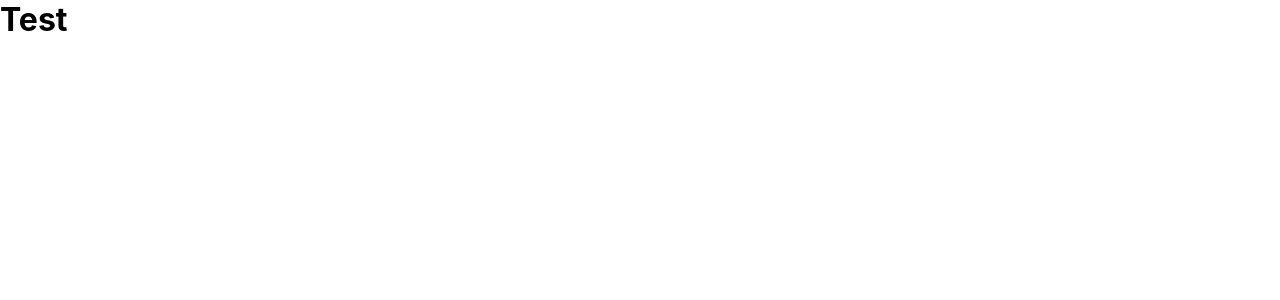
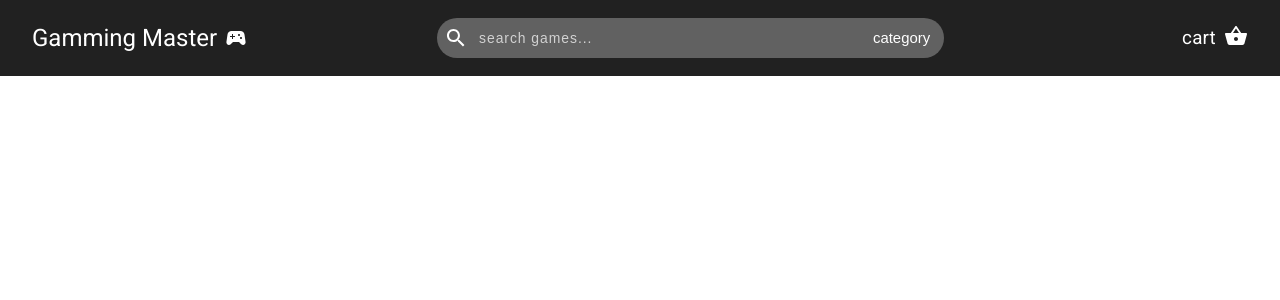
Before and after one commit to ehsanMahmoodi/gamming-shop, a React (Create React App) app: page / in a window 1280 px wide. Shown: the top 300 px of the page. Built offline with nearby package versions, Linux system fonts and the light colour scheme.

Commit message:
create Header

```diff
--- a/package.json
+++ b/package.json
@@ -3,11 +3,17 @@
   "version": "0.1.0",
   "private": true,
   "dependencies": {
+    "@emotion/react": "^11.8.2",
+    "@emotion/styled": "^11.8.1",
+    "@mui/icons-material": "^5.5.1",
+    "@mui/material": "^5.5.1",
+    "@mui/styles": "^5.5.1",
     "@testing-library/jest-dom": "^5.16.2",
     "@testing-library/react": "^12.1.4",
     "@testing-library/user-event": "^13.5.0",
     "react": "^17.0.2",
     "react-dom": "^17.0.2",
+    "react-router-dom": "^6.2.2",
     "react-scripts": "5.0.0",
     "web-vitals": "^2.1.4"
   },
--- a/public/index.html
+++ b/public/index.html
@@ -9,6 +9,14 @@
       content="Web site created using create-react-app"
     />
     <link rel="manifest" href="%PUBLIC_URL%/manifest.json" />
+    <link
+            rel="stylesheet"
+            href="https://fonts.googleapis.com/css?family=Roboto:300,400,500,700&display=swap"
+    />
+      <link
+              rel="stylesheet"
+              href="https://fonts.googleapis.com/icon?family=Material+Icons"
+      />
     <title>Gamming Shop</title>
   </head>
   <body>
--- a/src/app/App.jsx
+++ b/src/app/App.jsx
@@ -1,6 +1,6 @@
+import Header from "../common/Header/Header";
+
 const App = () => {
-    return (
-        <h1>Test</h1>
-    )
-}
-export default App
+  return <Header />;
+};
+export default App;
--- /dev/null
+++ b/src/common/Header/Header.jsx
@@ -0,0 +1,91 @@
+import { Box, Grid, Typography } from "@mui/material";
+import { useStyle } from "./Header.style";
+import { Search, ShoppingBasket, SportsEsports } from "@mui/icons-material";
+import MenuIcon from "@mui/icons-material/Menu";
+import List from "@mui/material/List";
+import ListItemButton from "@mui/material/ListItemButton";
+import ListItemText from "@mui/material/ListItemText";
+import { useContext } from "react";
+import { PublicContext } from "../../context";
+import SearchBox from "./components/SearchBox/SearchBox";
+
+const Header = () => {
+  // get css style
+  const classes = useStyle();
+  // get state from context
+  const {
+    openCollapsedMenu,
+    setOpenCollapsedMenu,
+    openCollapsedSearchBox,
+    setOpenCollapsedSearchBox,
+  } = useContext(PublicContext);
+
+  return (
+    <Box component={"header"} className={classes.header}>
+      <Grid container className={"row"}>
+        <Grid item xs={6} md={4} className={classes.siteLogo}>
+          <Typography variant={"h5"}>Gamming Master</Typography>
+          <SportsEsports />
+        </Grid>
+        <Grid item xs={12} md={5} className={classes.headerSearchBox}>
+          <SearchBox />
+        </Grid>
+        <Grid item xs={4} md={3} className={classes.cart}>
+          <Typography> cart</Typography>
+          <ShoppingBasket />
+        </Grid>
+        <Grid item xs={6} className={classes.collapsedMenu}>
+          <nav>
+            <MenuIcon
+              onClick={() => {
+                setOpenCollapsedMenu(!openCollapsedMenu);
+                setOpenCollapsedSearchBox(false);
+              }}
+            />
+            <Search
+              onClick={() => {
+                setOpenCollapsedSearchBox(!openCollapsedSearchBox);
+                setOpenCollapsedMenu(false);
+              }}
+            />
+            <ShoppingBasket />
+          </nav>
+        </Grid>
+        <Grid
+          item
+          xs={12}
+          className={classes.collapsedSubMenu}
+          sx={{
+            display: openCollapsedMenu ? "block" : "none",
+          }}
+        >
+          <List component="nav">
+            <ListItemButton>
+              <ListItemText primary="Home" />
+            </ListItemButton>
+            <ListItemButton>
+              <ListItemText primary="About Us" />
+            </ListItemButton>
+            <ListItemButton>
+              <ListItemText primary="Weblog" />
+            </ListItemButton>
+            <ListItemButton>
+              <ListItemText primary="Cantact Us" />
+            </ListItemButton>
+          </List>
+        </Grid>
+        <Grid
+          item
+          xs={12}
+          className={classes.collapsedSearchBox}
+          sx={{
+            display: openCollapsedSearchBox ? "block" : "none",
+          }}
+        >
+          <SearchBox />
+        </Grid>
+      </Grid>
+    </Box>
+  );
+};
+export default Header;
--- /dev/null
+++ b/src/common/Header/Header.style.js
@@ -0,0 +1,81 @@
+import { makeStyles } from "@mui/styles";
+
+export const useStyle = makeStyles({
+  header: {
+    backgroundColor: "#212121",
+    minHeight: "4rem",
+    display: "flex",
+    alignItems: "center",
+    justifyContent: "center",
+    padding: "1.12rem 0",
+    position: "sticky",
+    top: "0",
+    "& div.row": {
+      height: "100%",
+      display: "flex",
+      justifyContent: "space-between",
+      alignItems: "center",
+      padding: "0 2rem",
+    },
+  },
+  siteLogo: {
+    marginLeft: "1rem",
+    display: "flex",
+    justifyContent: "start",
+    alignItems: "center",
+    "& h5": {
+      marginRight: "0.43rem",
+    },
+    "@media(max-width:512px)": {
+      "& svg": {
+        display: "none",
+      },
+      "& h5": {
+        fontSize: "0.93rem",
+      },
+    },
+  },
+  headerSearchBox: {
+    position: "relative",
+    "@media(max-width:900px)": {
+      display: "none",
+    },
+  },
+  cart: {
+    display: "flex",
+    justifyContent: "flex-end",
+    "& p": {
+      fontSize: "1.18rem",
+    },
+    "& svg": {
+      marginLeft: "0.5rem",
+    },
+    "@media(max-width:900px)": {
+      display: "none",
+    },
+  },
+  collapsedMenu: {
+    "& nav": {
+      display: "flex",
+      justifyContent: "flex-end",
+      "& svg": {
+        marginLeft: "0.62rem",
+        cursor: "pointer",
+      },
+    },
+    "@media(min-width:900px)": {
+      display: "none",
+    },
+  },
+  collapsedSubMenu: {
+    "& nav": {
+      "& > div:hover": {
+        backgroundColor: "#363636ab",
+      },
+    },
+  },
+  collapsedSearchBox: {
+    position: "relative",
+    marginTop: "0.62rem !important",
+  },
+});
--- /dev/null
+++ b/src/common/Header/components/SearchBox/SearchBox.jsx
@@ -0,0 +1,60 @@
+import { Box } from "@mui/material";
+import { Search } from "@mui/icons-material";
+import List from "@mui/material/List";
+import ListItemButton from "@mui/material/ListItemButton";
+import ListItemText from "@mui/material/ListItemText";
+import { useRef, useState } from "react";
+import { useStyle } from "./SearchBox.style";
+
+const SearchBox = () => {
+  //  get css style
+  const classes = useStyle();
+  // handel to toggler sublist
+  const [open, setOpen] = useState(false);
+  const categoryBtn = useRef();
+  document.addEventListener("click", (e) => {
+    if (e.composedPath().includes(categoryBtn.current)) {
+      return null;
+    } else {
+      setOpen(false);
+    }
+  });
+  return (
+    <>
+      <Box
+        component={"form"}
+        className={classes.searchForm}
+        onSubmit={(e) => e.preventDefault()}
+      >
+        <Box className="formItem">
+          <Search />
+          <input type="search" placeholder={"search games..."} />
+          <button ref={categoryBtn} onClick={() => setOpen(!open)}>
+            category
+          </button>
+        </Box>
+      </Box>
+      <List
+        component="nav"
+        className={classes.subMenu}
+        sx={{
+          display: open ? "block" : "none",
+        }}
+      >
+        <ListItemButton>
+          <ListItemText primary="Strategic Game" />
+        </ListItemButton>
+        <ListItemButton>
+          <ListItemText primary="Action Game" />
+        </ListItemButton>
+        <ListItemButton>
+          <ListItemText primary="horror Game" />
+        </ListItemButton>
+        <ListItemButton>
+          <ListItemText primary="Adventure Game" />
+        </ListItemButton>
+      </List>
+    </>
+  );
+};
+export default SearchBox;
--- /dev/null
+++ b/src/common/Header/components/SearchBox/SearchBox.style.js
@@ -0,0 +1,51 @@
+import { makeStyles } from "@mui/styles";
+
+export const useStyle = makeStyles({
+  searchForm: {
+    background: "#616161",
+    height: "2.5rem",
+    borderRadius: "1.75rem",
+    "& .formItem": {
+      height: "100%",
+      display: "flex",
+      justifyContent: "center",
+      alignItems: "center",
+      padding: "0 0.37rem",
+      "& svg": {
+        cursor: "pointer",
+        width: "1.62rem",
+      },
+      "& input": {
+        width: "100%",
+        height: "100%",
+        border: "none",
+        outline: "none",
+        background: "transparent",
+        fontSize: "0.87rem",
+        letterSpacing: "0.06rem",
+        padding: "0 0.62rem",
+        "&::placeholder": {
+          color: "#d2d2d2",
+        },
+      },
+      "& button": {
+        border: "none",
+        outline: "none",
+        background: "transparent",
+        height: "100%",
+        padding: "0 0.5rem",
+        cursor: "pointer",
+        fontSize: "0.93rem",
+      },
+    },
+  },
+  subMenu: {
+    position: "absolute !important",
+    background: "#7e7e7e",
+    width: "96%",
+    top: "2.62rem",
+    left: "50%",
+    transform: "translateX(-50%)",
+    borderRadius: "0.62rem",
+  },
+});
--- /dev/null
+++ b/src/context/index.js
@@ -0,0 +1,24 @@
+import { createContext, useState } from "react";
+
+export const PublicContext = createContext({
+  openCollapsedMenu: false,
+  setOpenCollapsedMenu: () => {},
+  openCollapsedSearchBox: false,
+  setOpenCollapsedSearchBox: () => {},
+});
+export const PublicCtx = ({ children }) => {
+  const [openCollapsedMenu, setOpenCollapsedMenu] = useState(false);
+  const [openCollapsedSearchBox, setOpenCollapsedSearchBox] = useState(false);
+  return (
+    <PublicContext.Provider
+      value={{
+        openCollapsedMenu,
+        setOpenCollapsedMenu,
+        openCollapsedSearchBox,
+        setOpenCollapsedSearchBox,
+      }}
+    >
+      {children}
+    </PublicContext.Provider>
+  );
+};
--- a/src/index.css
+++ b/src/index.css
@@ -2,6 +2,7 @@
     margin: 0;
     padding: 0;
     box-sizing: border-box;
+    color: #fff;
 }
 
 body {
--- a/src/index.js
+++ b/src/index.js
@@ -1,10 +1,14 @@
-import React from 'react';
-import ReactDOM from 'react-dom';
-import './index.css';
+import React from "react";
+import ReactDOM from "react-dom";
+import "./index.css";
 import App from "./app/App";
+import { PublicCtx } from "./context";
+
 ReactDOM.render(
   <React.StrictMode>
-    <App />
+    <PublicCtx>
+      <App />
+    </PublicCtx>
   </React.StrictMode>,
-  document.getElementById('root')
+  document.getElementById("root")
 );
```
Also changed, not shown: 1 other file (tests, documents, lock files or other folders).
